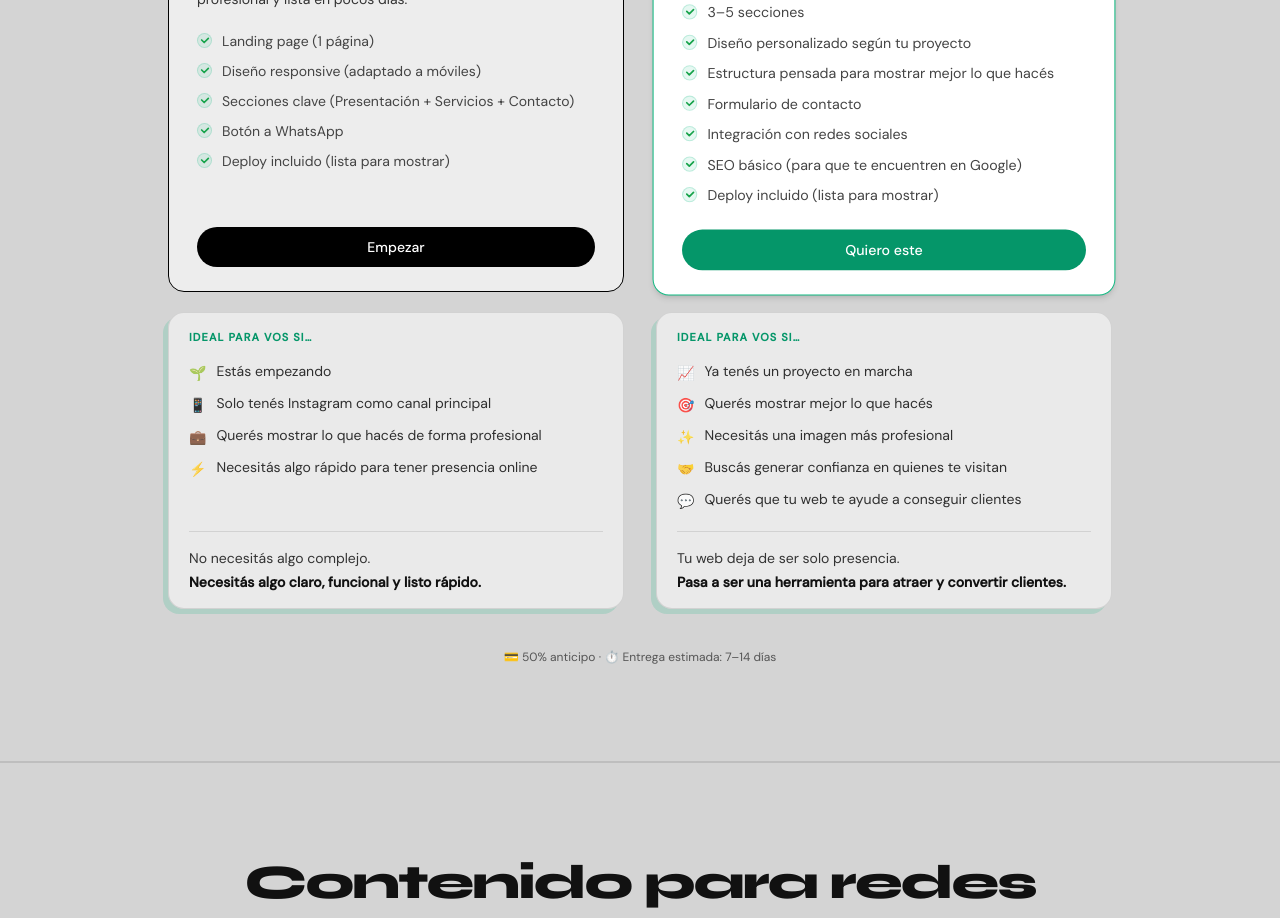
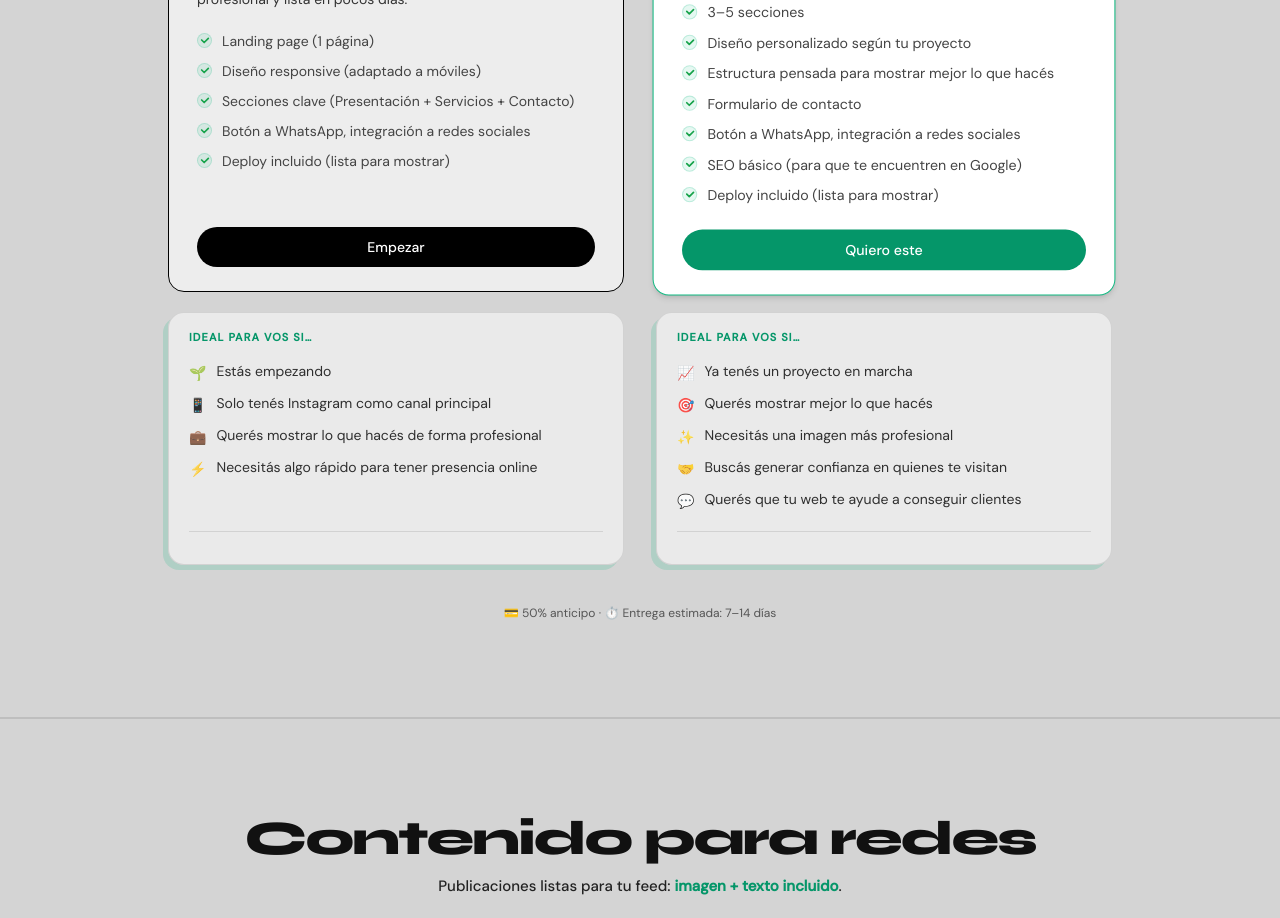
Before and after one commit to joy-amorin/WebSoluciones-landing-page, a Next.js app: page / in a window 1280 px wide. Shown: the part 2380-3298 px from the top of the page. Built offline with nearby package versions, Linux system fonts and the light colour scheme.

Commit message:
style: remove data in descrption cards and update features

```diff
--- a/components/Planes.tsx
+++ b/components/Planes.tsx
@@ -18,7 +18,7 @@ const planes = [
       'Landing page (1 página)',
       'Diseño responsive (adaptado a móviles)',
       'Secciones clave (Presentación + Servicios + Contacto)',
-      'Botón a WhatsApp',
+      'Botón a WhatsApp, integración a redes sociales',
       'Deploy incluido (lista para mostrar)',
     ],
     idealSi: [
@@ -27,10 +27,6 @@ const planes = [
       { icon: '💼', text: 'Querés mostrar lo que hacés de forma profesional' },
       { icon: '⚡', text: 'Necesitás algo rápido para tener presencia online' },
     ],
-    cierre: {
-      normal: 'No necesitás algo complejo.',
-      bold: 'Necesitás algo claro, funcional y listo rápido.',
-    },
   },
   {
     name: 'Pro Presencia',
@@ -52,7 +48,7 @@ const planes = [
       'Diseño personalizado según tu proyecto',
       'Estructura pensada para mostrar mejor lo que hacés',
       'Formulario de contacto',
-      'Integración con redes sociales',
+      'Botón a WhatsApp, integración a redes sociales',
       'SEO básico (para que te encuentren en Google)',
       'Deploy incluido (lista para mostrar)',
     ],
@@ -191,15 +187,7 @@ export default function Planes() {
                   </li>
                 ))}
               </ul>
-
               <div className="h-px bg-black/10 mb-4" />
-
-              <p className="text-sm text-[#333]">
-                {p.cierre.normal}
-                <span className="block font-semibold text-[#111] mt-1">
-                  {p.cierre.bold}
-                </span>
-              </p>
             </div>
           ))}
         </div>
```
